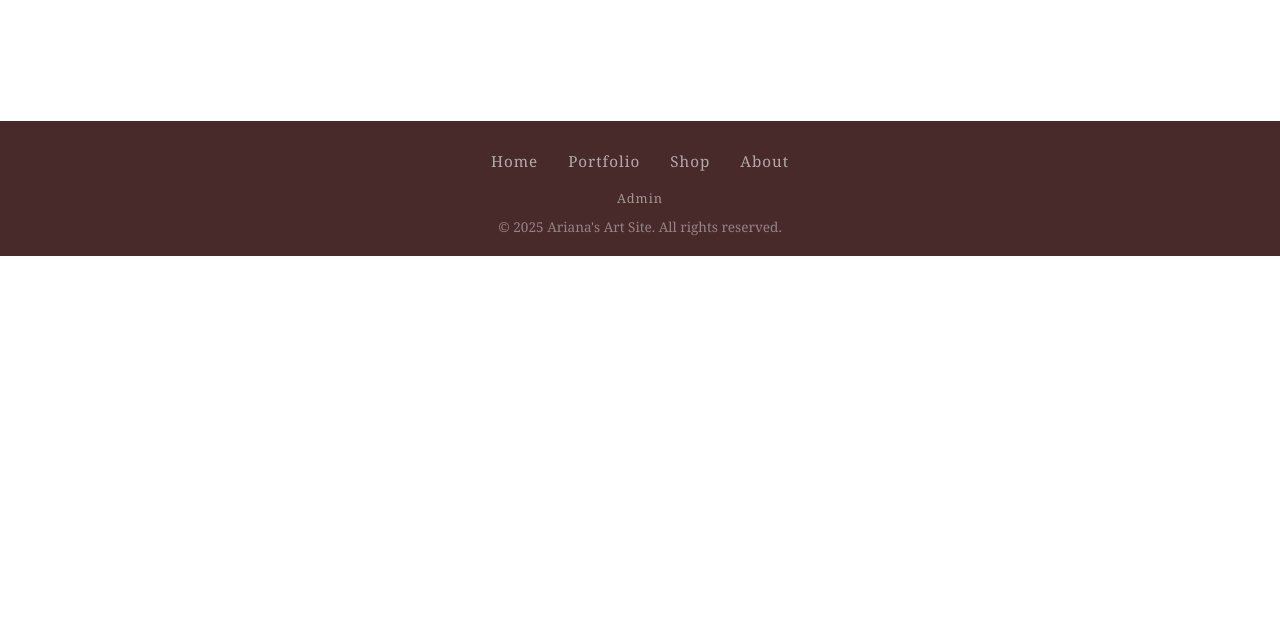
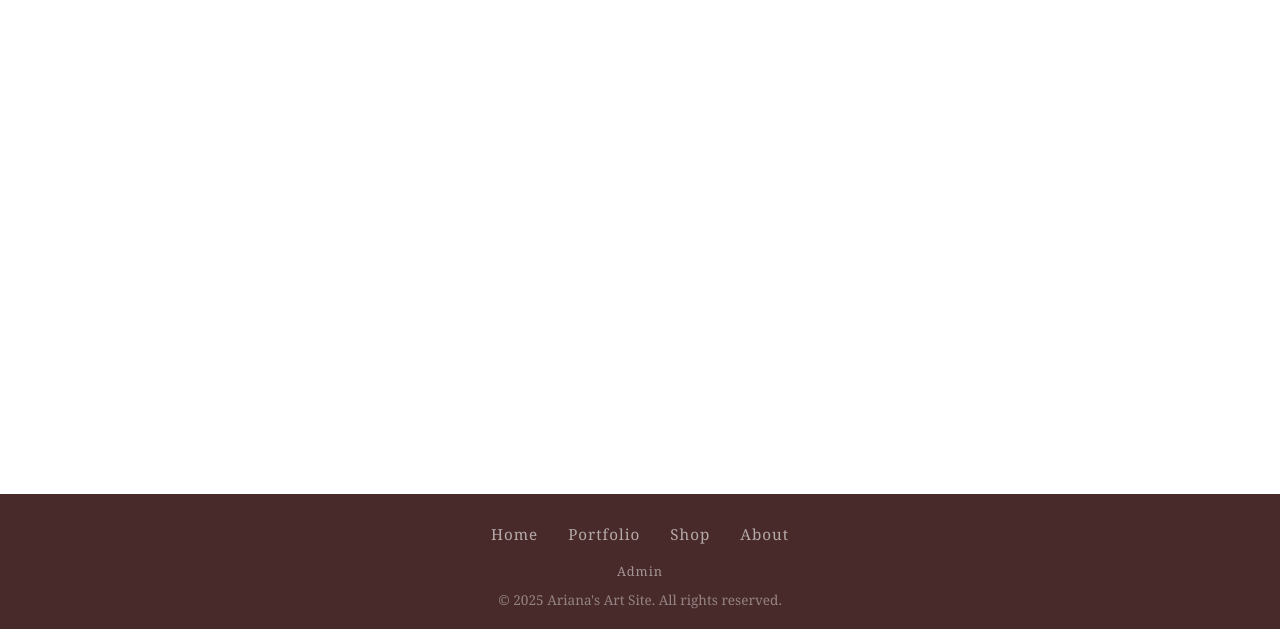
Before and after one commit to raw2doggy/ariana-artsite, a website: page root/pages/shop.html in a window 1280 px wide. Shown: the part 171-800 px from the top of the page. Drawn offline with Linux system fonts and the light colour scheme; no server answers.

Commit message:
fix footer and admin page container width

```diff
--- a/root/style/style.css
+++ b/root/style/style.css
@@ -18,6 +18,12 @@ html.ready body {
 body {
     font-family: Georgia, 'Times New Roman', serif;
     min-height: 100vh;
+    display: flex;
+    flex-direction: column;
+}
+
+.site-footer {
+    margin-top: auto;
 }
 
 /* ===== Navbar ===== */
@@ -79,7 +85,6 @@ body {
     color: rgba(255, 255, 255, 0.6);
     text-align: center;
     padding: 30px 20px 20px;
-    margin-top: 60px;
     font-size: 0.95rem;
 }
 
```
Also changed, not shown: root/style/admin.css (+9 -1 lines).
